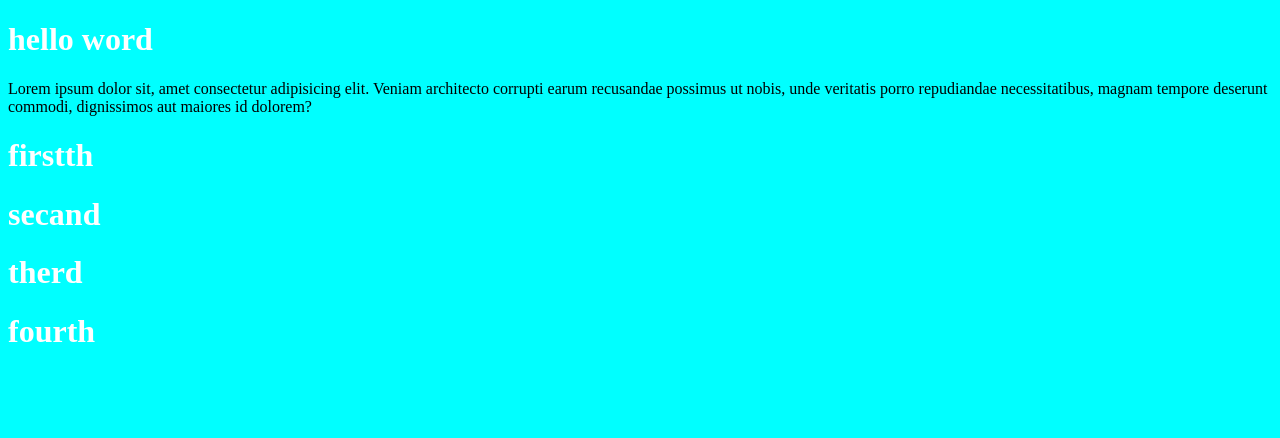
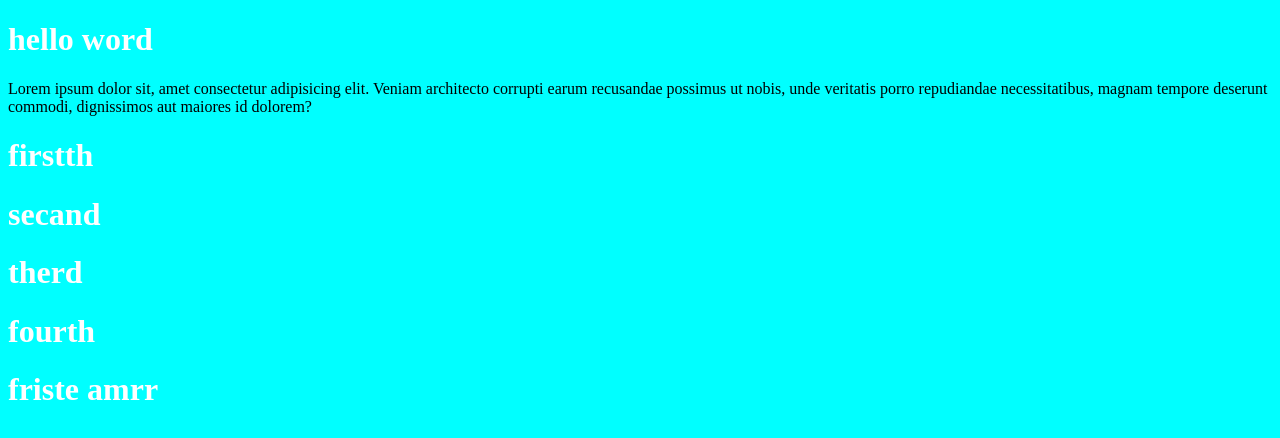
Before and after one commit to amratef70/kalil, a plain HTML site: page index.html in a window 1280 px wide. Drawn offline with Linux system fonts and the light colour scheme.

Commit message:
amr atef

```diff
--- a/index.html
+++ b/index.html
@@ -13,6 +13,7 @@
     <h1>secand</h1>
     <h1>therd</h1>
     <h1>fourth</h1>
+    <h1>friste amrr</h1>
 
 </body>
 </html>
```
